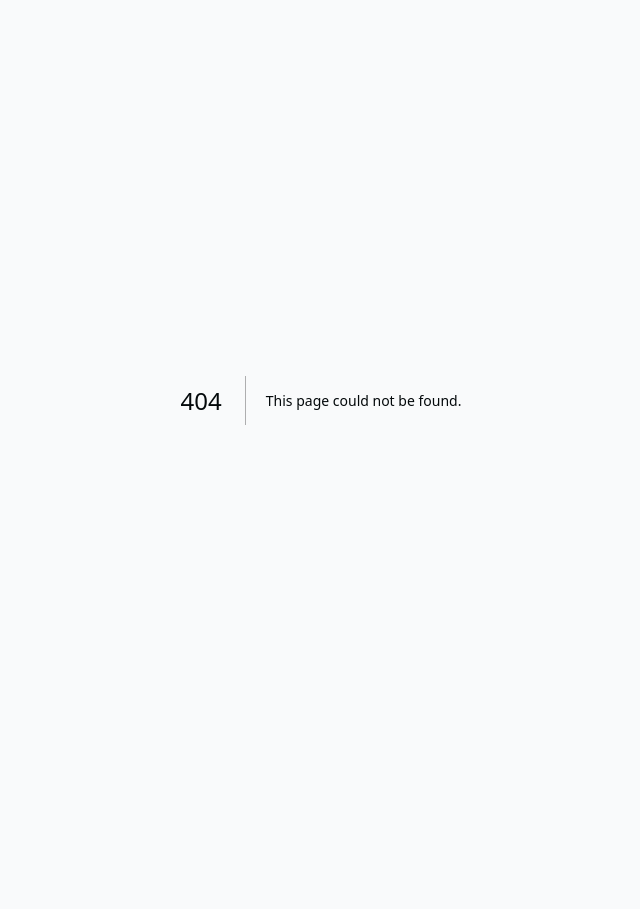
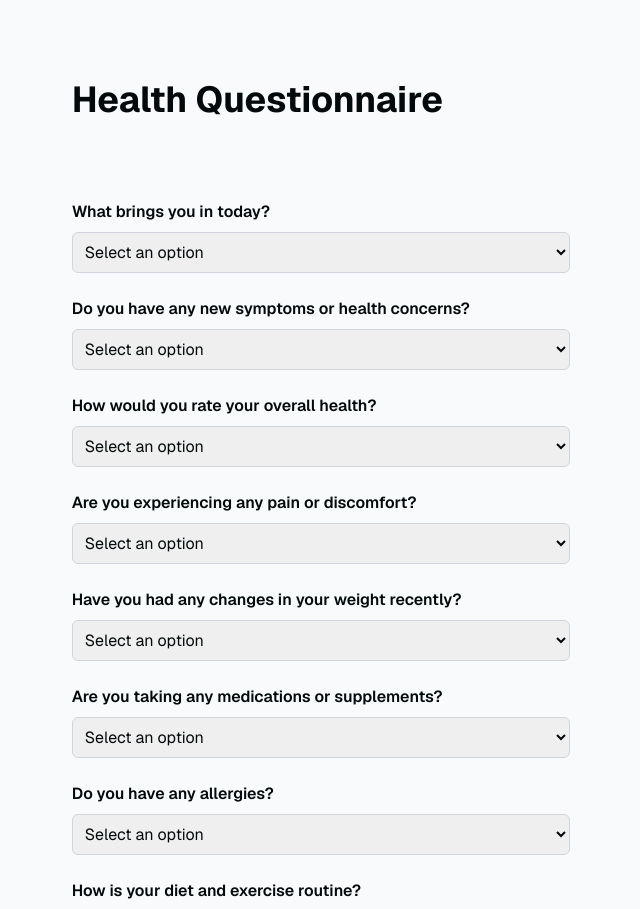
Before and after one commit to tejxv/med-ai, a Next.js app: page /questions in a window 1280 px wide. Before the commit this address had no page. Shown: the top 909 px of the page, without its empty margins (319-959 px from the left). Before the commit the page ends 800 px from the top, so only its background shows below. Built offline with nearby package versions, Linux system fonts and the light colour scheme.

Commit message:
questions page

```diff
--- a/app/layout.tsx
+++ b/app/layout.tsx
@@ -1,20 +1,20 @@
-import { GeistSans } from "geist/font/sans";
-import "./globals.css";
+import { GeistSans } from 'geist/font/sans'
+import './globals.css'
 
 const defaultUrl = process.env.VERCEL_URL
   ? `https://${process.env.VERCEL_URL}`
-  : "http://localhost:3000";
+  : 'http://localhost:3000'
 
 export const metadata = {
   metadataBase: new URL(defaultUrl),
-  title: "Next.js and Supabase Starter Kit",
-  description: "The fastest way to build apps with Next.js and Supabase",
-};
+  title: 'Med AI',
+  description: 'AI for medical diagnosis',
+}
 
 export default function RootLayout({
   children,
 }: {
-  children: React.ReactNode;
+  children: React.ReactNode
 }) {
   return (
     <html lang="en" className={GeistSans.className}>
@@ -24,5 +24,5 @@ export default function RootLayout({
         </main>
       </body>
     </html>
-  );
+  )
 }
--- a/app/page.tsx
+++ b/app/page.tsx
@@ -1,3 +1,4 @@
+import { redirect } from 'next/navigation'
 import DeployButton from '../components/DeployButton'
 import AuthButton from '../components/AuthButton'
 import { createClient } from '@/utils/supabase/server'
@@ -7,6 +8,18 @@ import Header from '@/components/Header'
 import Link from 'next/link'
 
 export default async function Index() {
+  const supabase = createClient()
+
+  // Check if the user is logged in
+  const {
+    data: { user },
+  } = await supabase.auth.getUser()
+
+  if (user) {
+    redirect('/protected')
+    return null
+  }
+
   const canInitSupabaseClient = () => {
     // This function is just for the interactive tutorial.
     // Feel free to remove it once you have Supabase connected.
@@ -36,7 +49,6 @@ export default async function Index() {
           <p>
             <a
               href="/login"
-              target="_blank"
               className="font-semibold hover:underline"
               rel="noreferrer"
             >
--- a/app/protected/page.tsx
+++ b/app/protected/page.tsx
@@ -4,10 +4,16 @@ import { createClient } from '@/utils/supabase/server'
 import FetchDataSteps from '@/components/tutorial/FetchDataSteps'
 import Header from '@/components/Header'
 import { redirect } from 'next/navigation'
+import QuestionnaireComponent from '@/components/QuestionnaireComponent'
+import Link from 'next/link'
 
 export default async function ProtectedPage() {
   const supabase = createClient()
 
+  const handleSubmit = (answers: string[]) => {
+    console.log(JSON.stringify(answers))
+    // You can handle the JSON output here, e.g., sending it to an API
+  }
   const {
     data: { user },
   } = await supabase.auth.getUser()
@@ -19,7 +25,7 @@ export default async function ProtectedPage() {
   return (
     <div className="flex-1 w-full flex flex-col gap-20 items-center">
       <div className="w-full">
-        <div className="py-6 font-bold bg-blue-100 text-center">
+        <div className="py-6 font-bold dark:bg-blue-950 bg-blue-100 text-center">
           Welcome to Med-AI
         </div>
         <nav className="w-full flex justify-center border-b border-b-foreground/10 h-16">
@@ -70,7 +76,15 @@ export default async function ProtectedPage() {
           </div>
         </main>
       </div>
-
+      <div className="animate-in flex-1 flex flex-col gap-20 opacity-0 max-w-4xl px-3">
+        <Header />
+        <main className="flex-1 flex flex-col gap-6">
+          <Link href="/questions" className="p-4 rounded-2xl hover:ring-1">
+            Take the{' '}
+            <span className="font-bold mb-4">Health Questionnaire</span>
+          </Link>
+        </main>
+      </div>
       <footer className="w-full border-t border-t-foreground/10 p-8 flex justify-center text-center text-xs">
         <p>
           Precision Care Challenge · Developed by{' '}
--- /dev/null
+++ b/app/questions/page.tsx
@@ -0,0 +1,18 @@
+'use client'
+import QuestionnaireComponent from '@/components/QuestionnaireComponent'
+
+export default function Questions() {
+  const handleSubmit = (answers: string[]) => {
+    console.log(JSON.stringify(answers))
+    // You can handle the JSON output here, e.g., sending it to an API
+  }
+
+  return (
+    <div className="py-20">
+      <main className="flex-1 flex flex-col gap-6">
+        <h2 className="font-bold text-4xl mb-4">Health Questionnaire</h2>
+        <QuestionnaireComponent onSubmit={handleSubmit} />
+      </main>
+    </div>
+  )
+}
--- /dev/null
+++ b/components/QuestionnaireComponent.tsx
@@ -0,0 +1,131 @@
+'use client'
+import React from 'react'
+
+interface QuestionnaireComponentProps {
+  onSubmit: (answers: string[]) => void
+}
+
+const QuestionnaireComponent: React.FC<QuestionnaireComponentProps> = ({
+  onSubmit,
+}) => {
+  const questions = [
+    {
+      question: 'What brings you in today?',
+      options: ['Routine check-up', 'New symptoms', 'Follow-up visit', 'Other'],
+    },
+    {
+      question: 'Do you have any new symptoms or health concerns?',
+      options: ['Yes', 'No', 'Unsure', 'Prefer not to say'],
+    },
+    {
+      question: 'How would you rate your overall health?',
+      options: ['Excellent', 'Good', 'Fair', 'Poor'],
+    },
+    {
+      question: 'Are you experiencing any pain or discomfort?',
+      options: ['Yes, mild', 'Yes, moderate', 'Yes, severe', 'No'],
+    },
+    {
+      question: 'Have you had any changes in your weight recently?',
+      options: [
+        'Yes, gained weight',
+        'Yes, lost weight',
+        'No change',
+        'Unsure',
+      ],
+    },
+    {
+      question: 'Are you taking any medications or supplements?',
+      options: [
+        'Yes, prescription medications',
+        'Yes, over-the-counter medications',
+        'Yes, supplements',
+        'No',
+      ],
+    },
+    {
+      question: 'Do you have any allergies?',
+      options: [
+        'Yes, food allergies',
+        'Yes, medication allergies',
+        'Yes, environmental allergies',
+        'No',
+      ],
+    },
+    {
+      question: 'How is your diet and exercise routine?',
+      options: [
+        'Balanced diet and regular exercise',
+        'Balanced diet but no exercise',
+        'Poor diet but regular exercise',
+        'Poor diet and no exercise',
+      ],
+    },
+    {
+      question: 'Do you smoke, drink alcohol, or use any recreational drugs?',
+      options: [
+        'Yes, smoke',
+        'Yes, drink alcohol',
+        'Yes, use recreational drugs',
+        'No',
+      ],
+    },
+    {
+      question:
+        'Is there a family history of any significant illnesses or conditions?',
+      options: [
+        'Yes, heart disease',
+        'Yes, diabetes',
+        'Yes, cancer',
+        'No significant family history',
+      ],
+    },
+  ]
+
+  const formRef = React.useRef(null)
+
+  const handleSubmit = (e: React.FormEvent<HTMLFormElement>) => {
+    e.preventDefault()
+    const formData = new FormData(formRef.current!)
+    const answers = questions.map(
+      (q, index) => formData.get(`question-${index}`) as string
+    )
+    onSubmit(answers)
+  }
+
+  return (
+    <form
+      ref={formRef}
+      onSubmit={handleSubmit}
+      className="flex flex-col py-10 gap-6"
+    >
+      {questions.map((q, index) => (
+        <div key={index} className="flex flex-col gap-2">
+          <label className="font-semibold">{q.question}</label>
+          <select
+            name={`question-${index}`}
+            className="p-2 border border-gray-300 dark:text-gray-300 dark:border-gray-800 dark:bg-gray-900 rounded-md"
+            defaultValue=""
+          >
+            <option value="" className="">
+              Select an option
+            </option>
+            {q.options.map((option, i) => (
+              <option key={i} value={option}>
+                {option}
+              </option>
+            ))}
+          </select>
+        </div>
+      ))}
+      <button
+        type="submit"
+        className="mt-4 p-2 bg-blue-500 text-white rounded-md hover:opacity-75"
+      >
+        Submit
+      </button>
+    </form>
+  )
+}
+
+export default QuestionnaireComponent
```
Also changed, not shown: components/AuthButton.tsx (+11 -11 lines), utils/supabase/server.ts (+9 -9 lines), app/opengraph-image.png (deleted), app/twitter-image.png (deleted).
